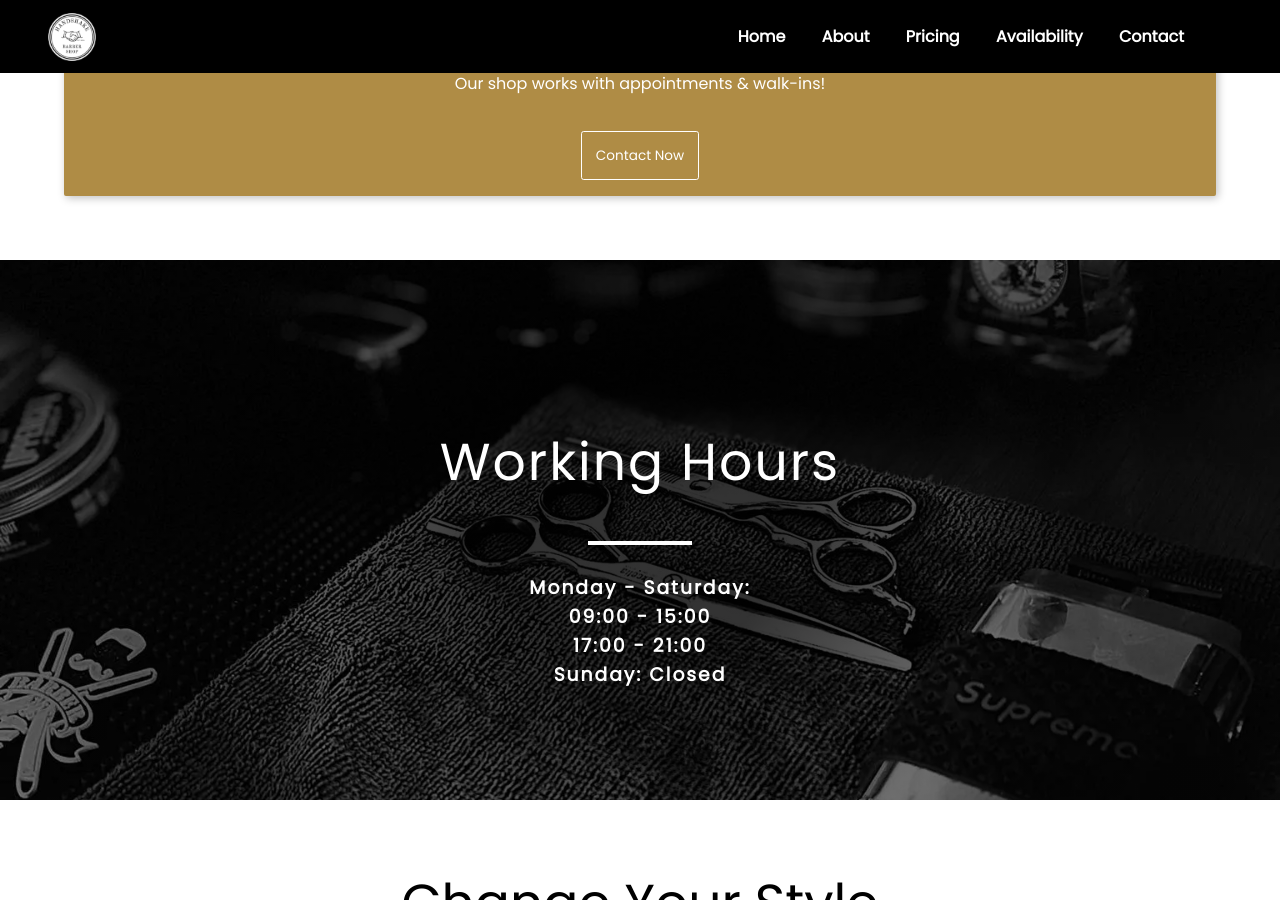
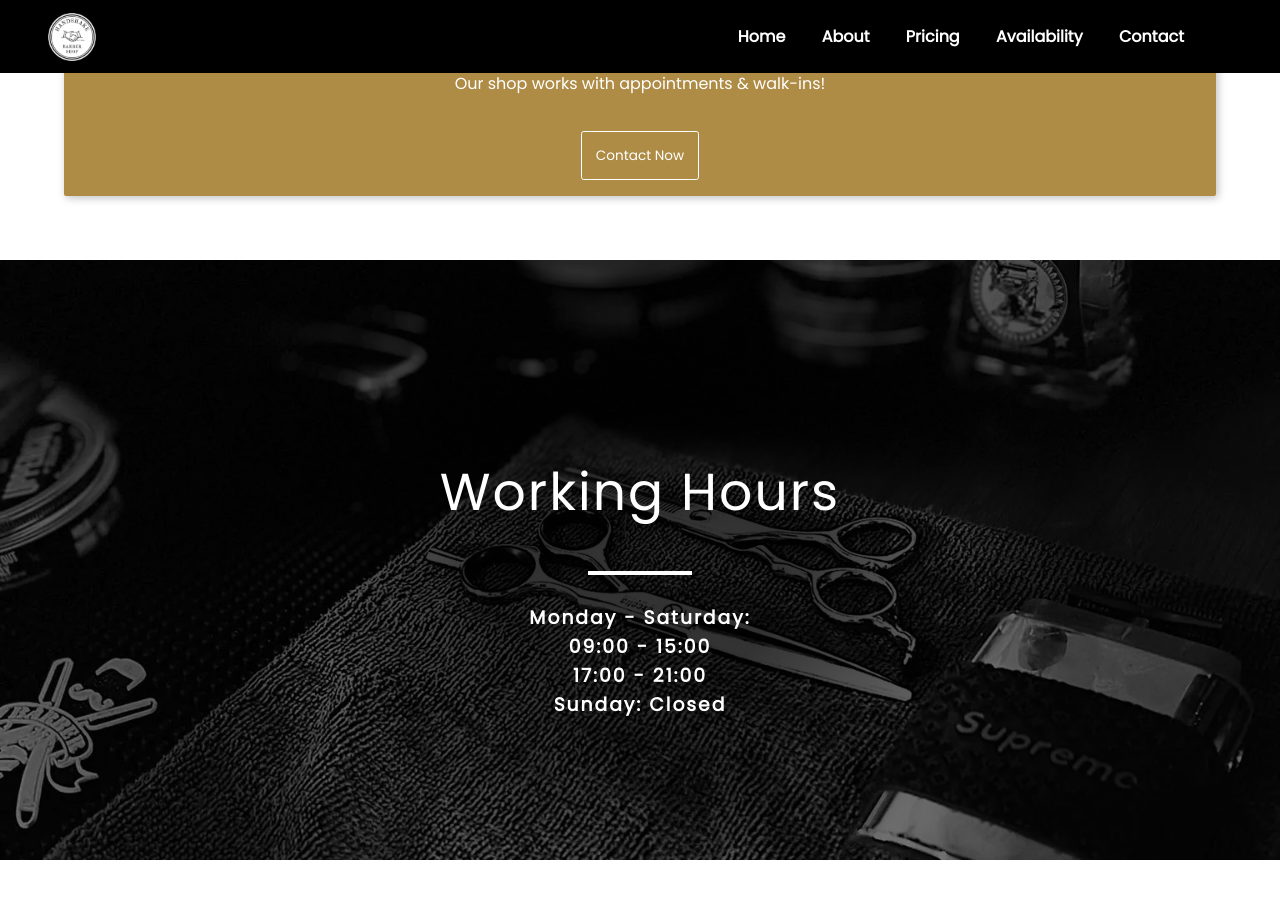
Before and after one commit to RigasAlex/handshake-barbershop, a Jekyll site: the page built from index.md, in a window 1280 px wide and 900 px high, scrolled down 2652 px. Built offline with Jekyll 4.4.1, drawn with Linux system fonts in a browser that asks for light colours.

Commit message:
Add min width to paralax

```diff
--- a/_sass/components/paralax.scss
+++ b/_sass/components/paralax.scss
@@ -1,5 +1,6 @@
 .section--parallax {
     height: 60vh;
+    min-height: 600px;
     padding: 0;
     overflow-x: hidden;
 }
@@ -25,6 +26,7 @@
     }
     &.first-image {
         height: 100%;
+        min-height: 500px;
     }
 
     p {
@@ -62,6 +64,7 @@
 // media query
 @media screen and (max-width: 768px) {
     .parallax {
+        background-position: top;
         background-attachment: scroll;
     }
 }
```
